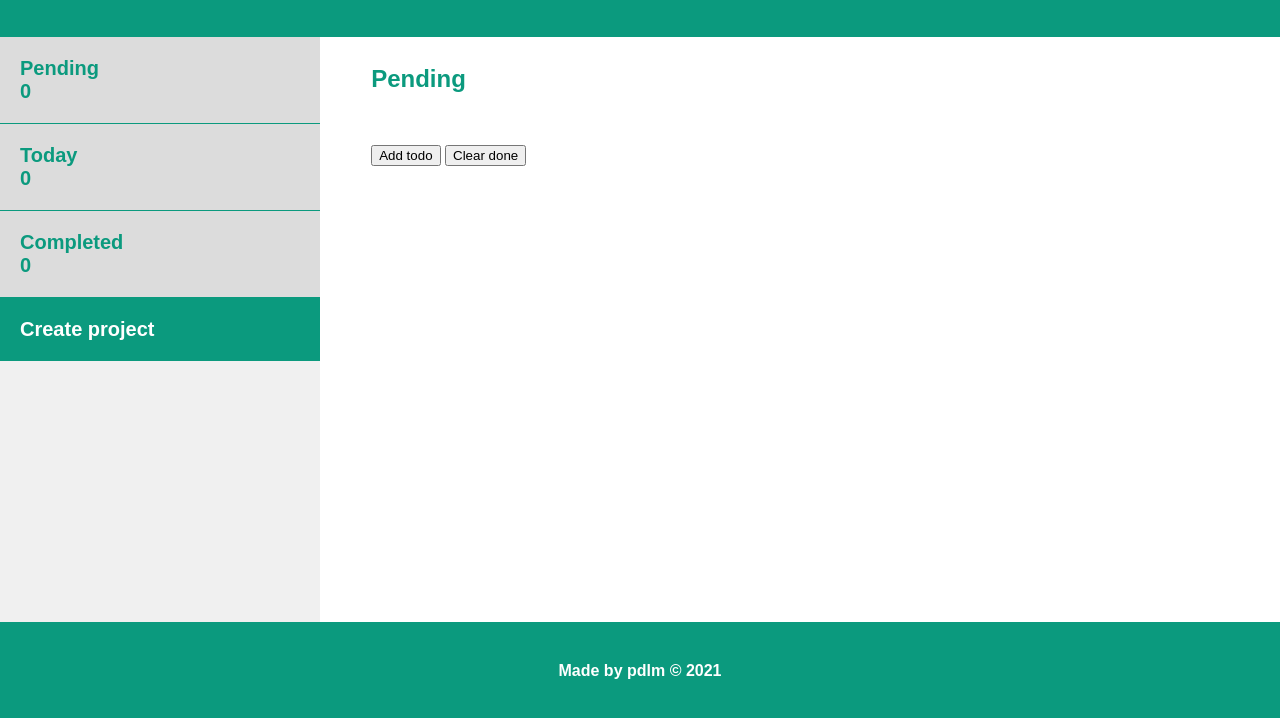
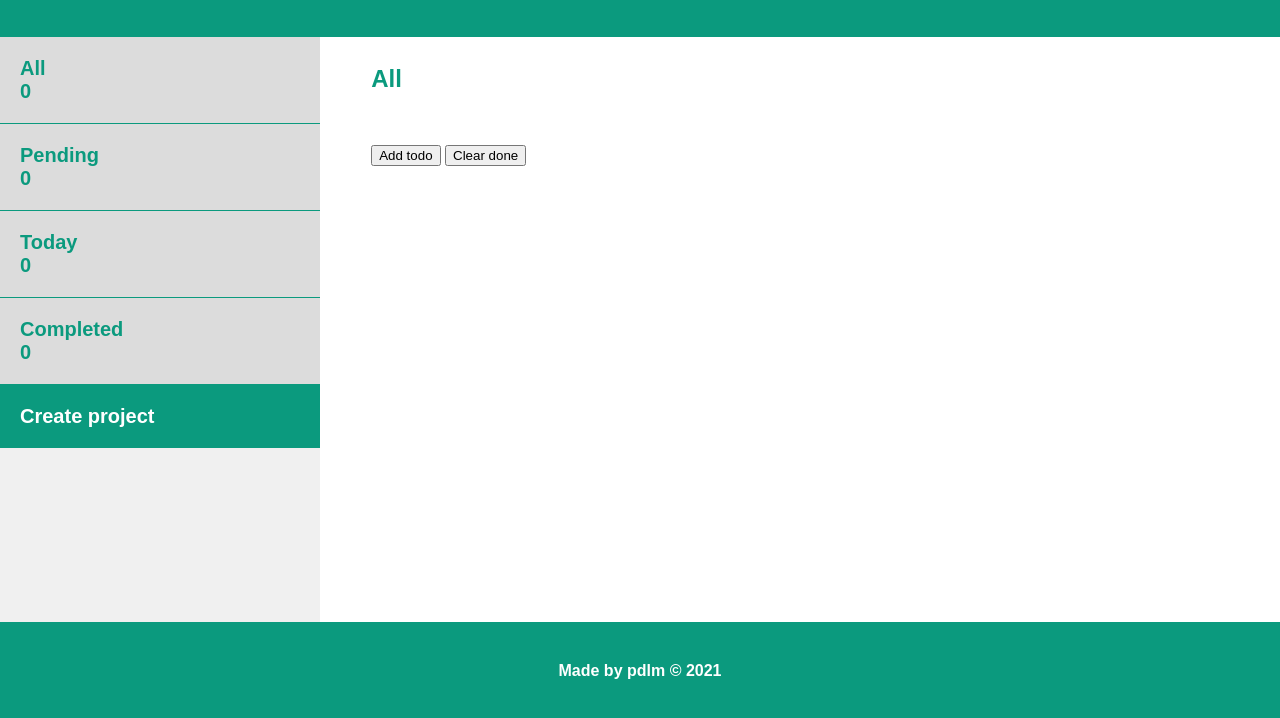
Before and after one commit to pdlmn/todo-list, a plain HTML site: page index.html in a window 1280 px wide. Shown: the part 80-798 px from the top of the page. Drawn offline with nearby package versions, Linux system fonts and the light colour scheme.

```diff
--- a/index.html
+++ b/index.html
@@ -15,10 +15,18 @@
       <nav id="sidebar">
         <ul id="projects" class="lists">
 
+          <li id="all" class="list">
+            <div>All</div>
+            <div class="list-status">
+              <div class="list-status-circle"></div>
+              <div class="list-status-number">0</div>
+            </div>
+          </li>
+
           <li id="pending" class="list">
             <div>Pending</div>
             <div class="list-status">
-              <div class="list-status-circle"></div>
+              <div class="list-status-circle pending"></div>
               <div class="list-status-number">0</div>
             </div>
           </li>
@@ -26,7 +34,7 @@
           <li id="today" class="list">
             <div>Today</div>
             <div class="list-status">
-              <div class="list-status-circle today-overdue"></div>
+              <div class="list-status-circle today"></div>
               <div class="list-status-number">0</div>
             </div>
           </li>
@@ -42,7 +50,8 @@
       </nav>
 
       <div class="todos-wrapper">
-        <h2>Pending</h2>
+        <h2>All</h2>
+
         <div id="todos">
         </div>
 
```
